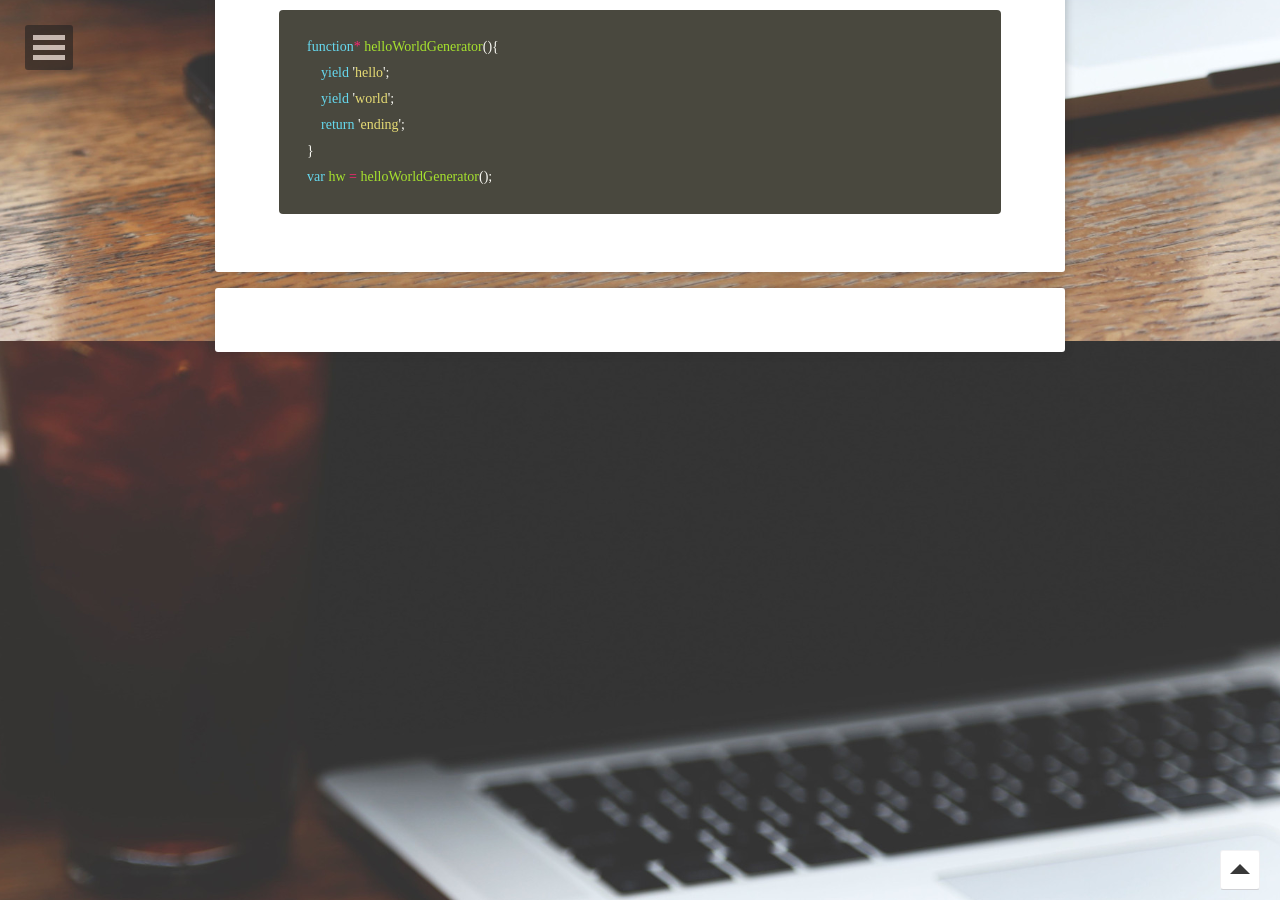
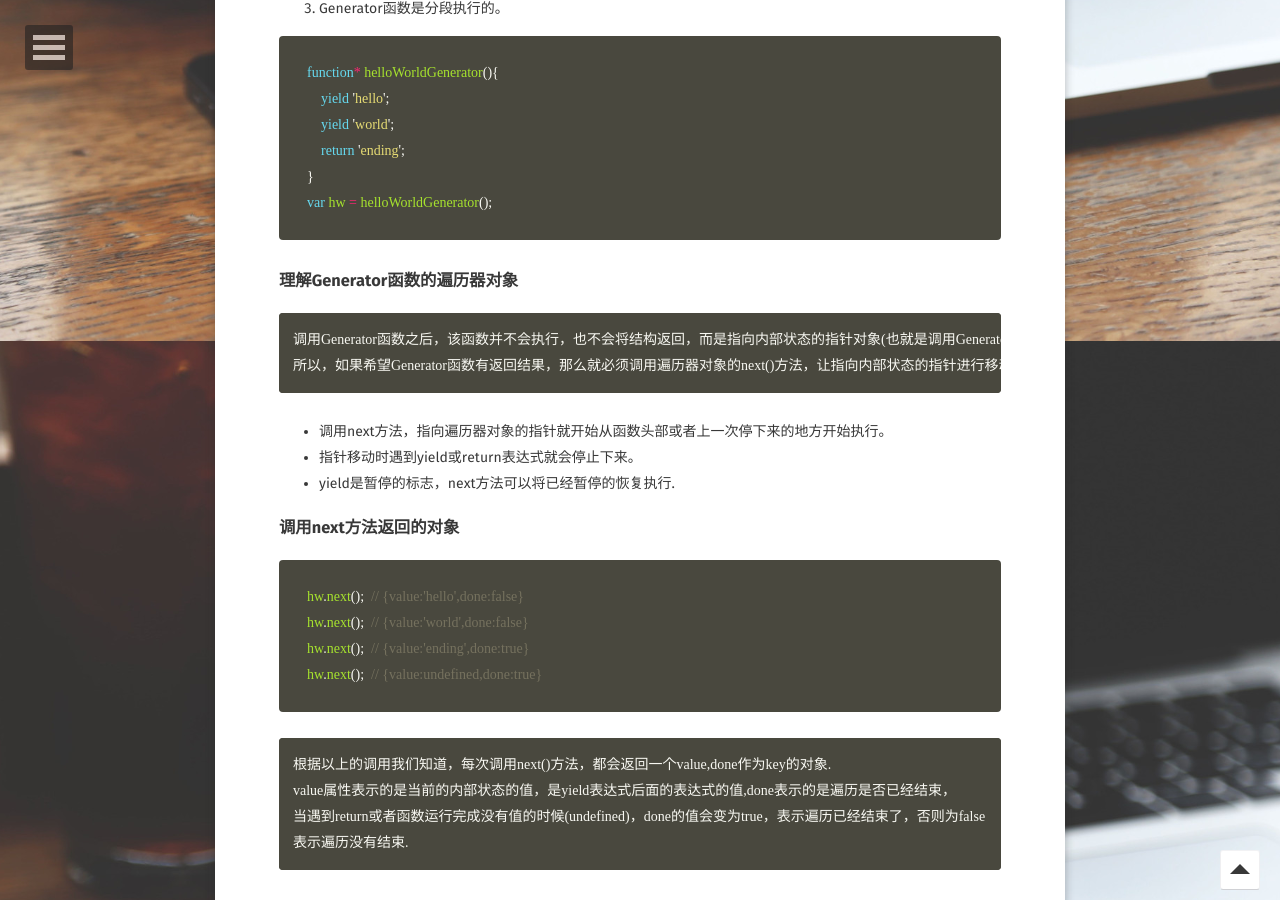
Before and after one commit to xcs-go/xcs.github.io, a Jekyll site: the page built from _posts/2017-10-31-Generator.md, in a window 1280 px wide and 900 px high, scrolled down 559 px. Built offline with Jekyll 4.4.1, drawn with Linux system fonts in a browser that asks for light colours; some web fonts are replaced; comment, search, counter and statistics services are not loaded; some of the changed text lies outside the part shown.

Commit message:
generator函数

```diff
--- a/_posts/2017-10-31-Generator.md
+++ b/_posts/2017-10-31-Generator.md
@@ -15,6 +15,7 @@ category: ES6
 ### Generator函数与普通的函数的区别
 1. Generator函数的function关键字与函数名之间有一个星号(*)号。
 2. Generator函数内部使用了yield表达式,定义Generator函数内部的不同状态。
+3. Generator函数是分段执行的。
 {% highlight javascript %}
     function* helloWorldGenerator(){
         yield 'hello';
@@ -23,3 +24,58 @@ category: ES6
     }
     var hw = helloWorldGenerator();
 {% endhighlight %}
+
+### 理解Generator函数的遍历器对象
+    调用Generator函数之后，该函数并不会执行，也不会将结构返回，而是指向内部状态的指针对象(也就是调用Generator函数生成的遍历器对象),
+    所以，如果希望Generator函数有返回结果，那么就必须调用遍历器对象的next()方法，让指向内部状态的指针进行移动（移向下一个状态）,每次移动遇到yield表达式或者return就会停下来。
+具有如下特点:
+
+- 调用next方法，指向遍历器对象的指针就开始从函数头部或者上一次停下来的地方开始执行。
+- 指针移动时遇到yield或return表达式就会停止下来。
+- yield是暂停的标志，next方法可以将已经暂停的恢复执行.
+
+### 调用next方法返回的对象
+{% highlight javascript %}
+    hw.next();  // {value:'hello',done:false}
+    hw.next();  // {value:'world',done:false}
+    hw.next();  // {value:'ending',done:true}
+    hw.next();  // {value:undefined,done:true}
+{% endhighlight %}
+
+    根据以上的调用我们知道，每次调用next()方法，都会返回一个value,done作为key的对象.
+    value属性表示的是当前的内部状态的值，是yield表达式后面的表达式的值,done表示的是遍历是否已经结束，
+    当遇到return或者函数运行完成没有值的时候(undefined)，done的值会变为true，表示遍历已经结束了，否则为false
+    表示遍历没有结束.
+
+### next()传参
+    yield自身并没有返回值(undifined);其提供了generator函数暂停执行的功能并将yield后面的表达式的结果作为返回对象的value值。
+    在调用next()方法的时候，可以给该方法传递一个参数，传递给该方法的参数将会作为上一个yield表达式的返回值。
+    {% highlight javascript %}
+    function* math (x){
+        let y = 2 * (yield x + 2);
+        let z = yield (y/3);
+        return x + y + z;
+    }
+    const m = math(4);
+    m.next();   // {value:6,done:false}
+    m.next(12); // {value:8,done:false}
+    m.next(10); // {value:38,done:true}
+    {% endhighlight %}
+    如果想要在第一次调用next()的时候就传递参数的话，可以在generator函数内部再封装一层.
+    {% highlight javascript %}
+    function wrapper(generatorFunction){
+        return function(..args){
+            let generatorObject = generatorFunction(...args);
+            generatorObject.next();
+            return generatorObject;
+        }
+    }
+    const wrapped = wrapper(function* (){
+        console.log(`first input:${yield}`);
+        return 'Done';
+    });
+    wrapped().next('hello');
+    {% endhighlight %}
+
+### for...of循环
+    for...of循环能够自动的遍历Generator函数时生成的Itenerator对象，并且此时不需要再调用next(）方法。
```
